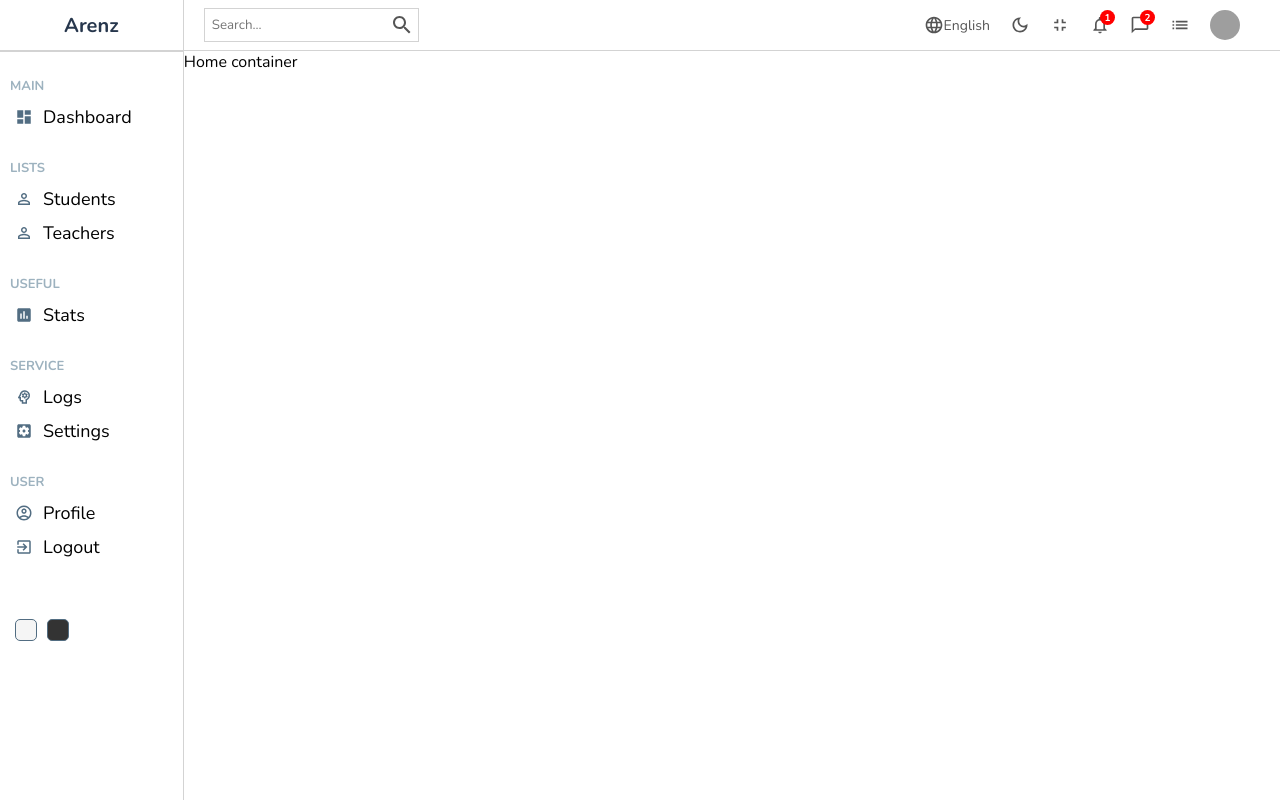
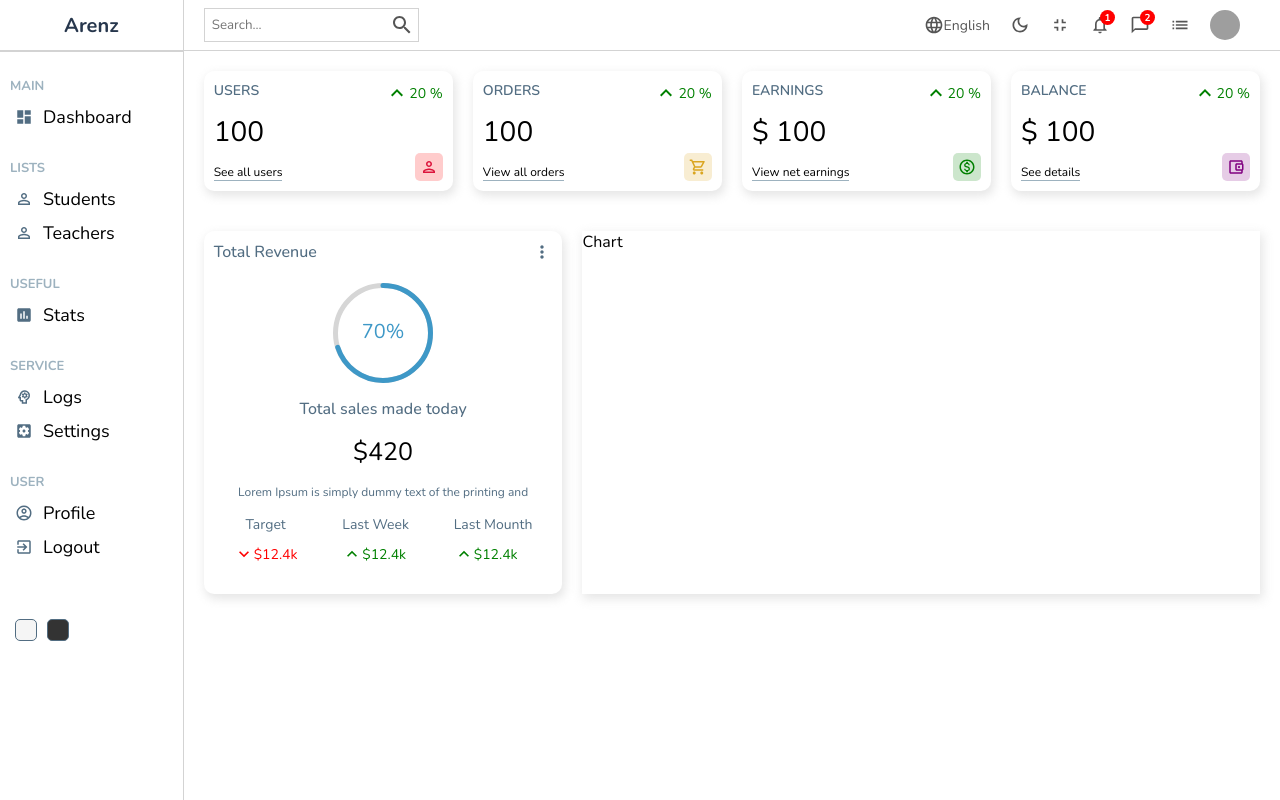
Before and after one commit to arensin8/React-AdminPanel, a React (Create React App) app: page / in a window 1280 px wide. Built offline with nearby package versions, Linux system fonts and the light colour scheme; grey boxes are pictures that could not be loaded.

Commit message:
Home Section in progress

```diff
--- a/package.json
+++ b/package.json
@@ -1,4 +1,3 @@
-
 {
   "name": "react",
   "version": "1.0.0",
@@ -15,6 +14,7 @@
     "@mui/material": "^5.14.1",
     "loader-utils": "3.2.1",
     "react": "18.2.0",
+    "react-circular-progressbar": "^2.1.0",
     "react-dom": "18.2.0",
     "react-router-dom": "^6.14.2",
     "react-scripts": "5.0.1",
--- /dev/null
+++ b/src/components/chart/Chart.js
@@ -0,0 +1,12 @@
+import React from 'react';
+import './Chart.scss'
+
+const Chart = () => {
+    return(
+        <div className='chart'>
+            Chart
+        </div>
+    )
+}
+
+export default Chart;
--- /dev/null
+++ b/src/components/chart/Chart.scss
@@ -0,0 +1,5 @@
+.chart{
+    flex: 4;
+    -webkit-box-shadow: 2px 4px 10px 1px rgba(0, 0, 0, 0.47);
+  box-shadow: 2px 4px 10px 1px rgba(201, 201, 201, 0.47);
+}
--- /dev/null
+++ b/src/components/feautured/Feautured.js
@@ -0,0 +1,57 @@
+import "./Feautured.scss";
+import KeyboardArrowDownIcon from "@mui/icons-material/KeyboardArrowDown";
+import KeyboardArrowUpOutlinedIcon from "@mui/icons-material/KeyboardArrowUpOutlined";
+import MoreVertIcon from "@mui/icons-material/MoreVert";
+import { CircularProgressbar } from "react-circular-progressbar";
+import "react-circular-progressbar/dist/styles.css";
+
+const Feautured = () => {
+  return (
+    <div className="feautured">
+      <div className="top">
+        <h1 className="title">Total Revenue</h1>
+        <MoreVertIcon fontSize="small" />
+      </div>
+      <div className="bottom">
+        <div className="feauturedChart">
+          <CircularProgressbar value={70} text={"70%"} strokeWidth={5} />
+        </div>
+
+        <p className="title">Total sales made today</p>
+        <p className="amount">$420</p>
+        <p className="desc">
+          Lorem Ipsum is simply dummy text of the printing and{" "}
+        </p>
+
+        <div className="summary">
+
+          <div className="item">
+            <div className="itemTitle">Target</div>
+            <div className="itemResult negative">
+            <KeyboardArrowDownIcon fontSize="small"/>
+              <div className="resultAmount">$12.4k</div>
+            </div>
+          </div>
+
+          <div className="item">
+            <div className="itemTitle">Last Week</div>
+            <div className="itemResult positive">
+            <KeyboardArrowUpOutlinedIcon fontSize="small"/>
+              <div className="resultAmount">$12.4k</div>
+            </div>
+          </div>
+          <div className="item">
+            <div className="itemTitle">Last Mounth</div>
+            <div className="itemResult positive">
+            <KeyboardArrowUpOutlinedIcon fontSize="small"/>
+              <div className="resultAmount">$12.4k</div>
+            </div>
+          </div>
+        </div>
+
+      </div>
+    </div>
+  );
+};
+
+export default Feautured;
--- /dev/null
+++ b/src/components/feautured/Feautured.scss
@@ -0,0 +1,79 @@
+.feautured{
+    flex: 2;
+    -webkit-box-shadow: 2px 4px 10px 1px rgba(0, 0, 0, 0.47);
+  box-shadow: 2px 4px 10px 1px rgba(201, 201, 201, 0.47);
+  padding: 10px;
+  border-radius:10px;
+
+  .top{
+    display: flex;
+    align-items: center;
+    justify-content: space-between;
+    color: #526D82;
+
+    .title{
+        font-size: 16px;
+        font-weight: 500;
+    }
+  }
+
+  .bottom{
+      padding: 20px;
+    display: flex;
+    flex-direction: column;
+    justify-content: center;
+    align-items: center;
+    gap: 15px;
+
+    .feauturedChart{
+        width: 100px;
+        height: 100px;
+    }
+
+    .title{
+        font-weight: 500;
+        color: #526D82;
+    }
+
+    .amount{
+        font-size: 25px;
+    }
+
+    .desc{
+        font-size: 12px;
+        font-weight: 300;
+        color: #526D82;
+        text-align: center;
+    }
+
+    .summary{
+        width: 100%;
+        display: flex;
+        justify-content: space-between;
+        align-items: center;
+
+        .item{
+            text-align: center;
+
+            .itemTitle{
+                font-size: 14px;
+                color: #526D82;
+            }
+
+            .itemResult{
+                display: flex;
+                align-items: center;
+                margin-top: 10px;
+                font-size: 14px;
+
+                &.positive{
+                    color: green;
+                }
+                &.negative{
+                    color: red;
+                }
+            }
+        }
+    }
+  }
+}
--- /dev/null
+++ b/src/components/widget/Widget.js
@@ -0,0 +1,99 @@
+import "./Widget.scss";
+import KeyboardArrowUpIcon from "@mui/icons-material/KeyboardArrowUp";
+import PersonOutlinedIcon from "@mui/icons-material/PersonOutlined";
+import AccountBalanceWalletOutlinedIcon from "@mui/icons-material/AccountBalanceWalletOutlined";
+import ShoppingCartOutlinedIcon from "@mui/icons-material/ShoppingCartOutlined";
+import MonetizationOnOutlinedIcon from "@mui/icons-material/MonetizationOnOutlined";
+const Widget = ({type}) => {
+    let data;
+
+    //temporary
+    const amount = 100;
+    const diff = 20;
+
+    switch (type) {
+      case "user":
+        data = {
+          title: "USERS",
+          isMoney: false,
+          link: "See all users",
+          icon: (
+            <PersonOutlinedIcon
+              className="icon"
+              style={{
+                color: "crimson",
+                backgroundColor: "rgba(255, 0, 0, 0.2)",
+              }}
+            />
+          ),
+        };
+        break;
+      case "order":
+        data = {
+          title: "ORDERS",
+          isMoney: false,
+          link: "View all orders",
+          icon: (
+            <ShoppingCartOutlinedIcon
+              className="icon"
+              style={{
+                backgroundColor: "rgba(218, 165, 32, 0.2)",
+                color: "goldenrod",
+              }}
+            />
+          ),
+        };
+        break;
+      case "earning":
+        data = {
+          title: "EARNINGS",
+          isMoney: true,
+          link: "View net earnings",
+          icon: (
+            <MonetizationOnOutlinedIcon
+              className="icon"
+              style={{ backgroundColor: "rgba(0, 128, 0, 0.2)", color: "green" }}
+            />
+          ),
+        };
+        break;
+      case "balance":
+        data = {
+          title: "BALANCE",
+          isMoney: true,
+          link: "See details",
+          icon: (
+            <AccountBalanceWalletOutlinedIcon
+              className="icon"
+              style={{
+                backgroundColor: "rgba(128, 0, 128, 0.2)",
+                color: "purple",
+              }}
+            />
+          ),
+        };
+        break;
+      default:
+        break;
+    }
+  return (
+    <div className="widget">
+    <div className="left">
+      <span className="title">{data.title}</span>
+      <span className="counter">
+        {data.isMoney && "$"} {amount}
+      </span>
+      <span className="link">{data.link}</span>
+    </div>
+    <div className="right">
+      <div className="percentage positive">
+        <KeyboardArrowUpIcon />
+        {diff} %
+      </div>
+      {data.icon}
+    </div>
+  </div>
+  );
+};
+
+export default Widget;
--- /dev/null
+++ b/src/components/widget/Widget.scss
@@ -0,0 +1,54 @@
+.widget {
+  display: flex;
+  justify-content: space-between;
+  padding: 10px;
+  flex: 1;
+  -webkit-box-shadow: 2px 4px 10px 1px rgba(0, 0, 0, 0.47);
+  box-shadow: 2px 4px 10px 1px rgba(201, 201, 201, 0.47);
+  border-radius: 10px;
+  height: 100px;
+
+  .left, .right{
+    display: flex;
+    justify-content: space-between;
+    flex-direction: column;
+
+    .title{
+        font-weight: 600;
+        font-size: 14px;
+        color: #526D82;
+    }
+
+    .counter{
+        font-size: 28px;
+        font-weight: 300;
+    }
+
+    .link{
+        width: max-content; //for containing full width of the text
+        font-size: 12px;
+        border-bottom: 1px solid #9DB2BF;
+        cursor: pointer;
+    }
+
+    .percentage{
+        font-size: 14px;
+        display: flex;
+        align-items: center;
+
+        &.positive{
+            color: green;
+        }
+        &.negative{
+            color: red;
+        }
+    }
+
+    .icon{
+        font-size: 18px;
+        padding: 5px;
+        border-radius: 5px;
+        align-self: flex-end;
+    }
+  }
+}
--- a/src/pages/home/Home.js
+++ b/src/pages/home/Home.js
@@ -1,7 +1,9 @@
-import React from 'react';
 import './Home.scss'
 import Sidebar from '../../components/sidebar/Sidebar';
 import Navbar from '../../components/navbar/Navbar';
+import Widget from '../../components/widget/Widget';
+import Chart from '../../components/chart/Chart';
+import Feautured from '../../components/feautured/Feautured';
 
 const Home = () => {
     return(
@@ -9,7 +11,16 @@
             <Sidebar />
             <div className='homeContainer'>
             <Navbar />
-                Home container
+            <div className='widgets'>
+                <Widget type="user"/>
+                <Widget type="order"/>
+                <Widget type="earning"/>
+                <Widget type="balance"/>
+            </div>
+            <div className='charts'>
+                <Feautured />
+                <Chart />
+            </div>
             </div>
         </div>
     )
--- a/src/pages/home/Home.scss
+++ b/src/pages/home/Home.scss
@@ -3,5 +3,11 @@
 
     .homeContainer{
         flex:6;
+
+        .widgets , .charts{
+            display: flex;
+            padding: 20px;
+            gap: 20px;
+        }
     }
 }
```
Also changed, not shown: 2 other files (tests, documents, lock files or other folders).
